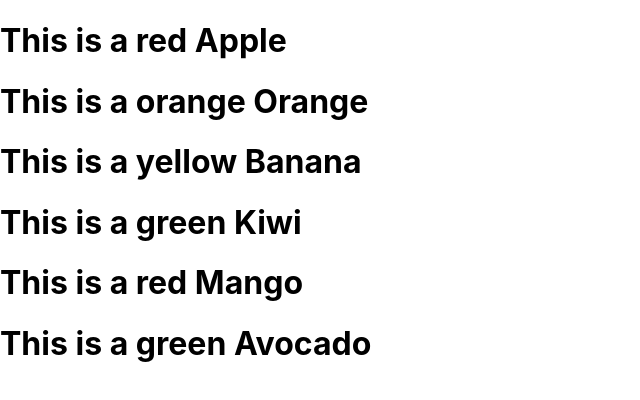
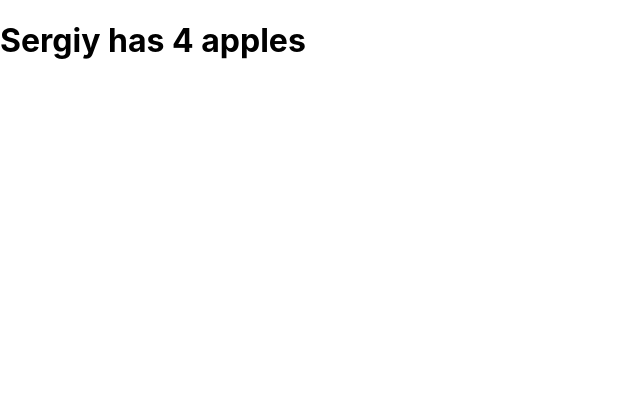
Before and after one commit to SergiyKochenko/Django-React-Build-a-Location-Based-Real-Estate-Website, a React (Create React App) app in the folder frontend/: page / in a window 1280 px wide. Shown: the top 400 px of the page, without its empty margins (0-640 px from the left). Built offline with nearby package versions, Linux system fonts and the light colour scheme.

Commit message:
Testing State(the useState hook)

```diff
--- a/frontend/src/App.js
+++ b/frontend/src/App.js
@@ -17,16 +17,9 @@
 function App () {
   return(
     <>
-
-{
-  /* <Fruit name='banana' color='yellow' />
-      <Fruit name='strawberry' color='red' /> */
-}
-{theFruits.map((fruit) =>{
-  return <Fruit key={fruit.id} name={fruit.name} color={fruit.color} />
-})}
-
-    </>)
+      <AppleComponent />
+    </>
+  )
 }
 
 export default App
--- a/frontend/src/Components/AppleComponent.js
+++ b/frontend/src/Components/AppleComponent.js
@@ -1,18 +1,20 @@
-import React from 'react'
+import React, { useState } from 'react'
 
 function AppleComponent () {
-  function AppleDisplay (n) {
-    if (n === 0 || n === 1) {
-      return `Sergiy has ${n} apple`
-    } else if (n > 1) {
-      return `Sergiy has ${n} apples`
+  const [numberOfApples, setNumberOfApples] = useState(1 + 3)
+
+  function AppleDisplay (numberOfApples) {
+    if (numberOfApples === 0 || numberOfApples === 1) {
+      return `Sergiy has ${numberOfApples} apple`
+    } else if (numberOfApples > 1) {
+      return `Sergiy has ${numberOfApples} apples`
     } else {
-      return `Sergiy owes us ${Math.abs(n)} apples`
+      return `Sergiy owes us ${Math.abs(numberOfApples)} apples`
     }
   }
   return (
     <div>
-      <h1>{AppleDisplay(-2)}</h1>
+      <h1>{AppleDisplay(numberOfApples)}</h1>
     </div>
   )
 }
```
